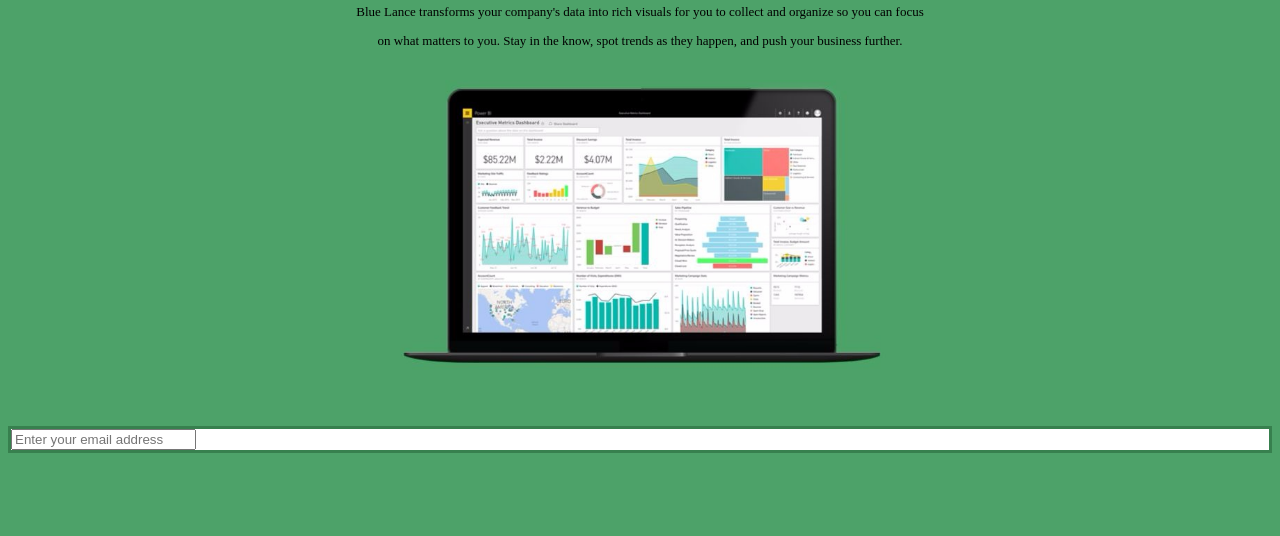
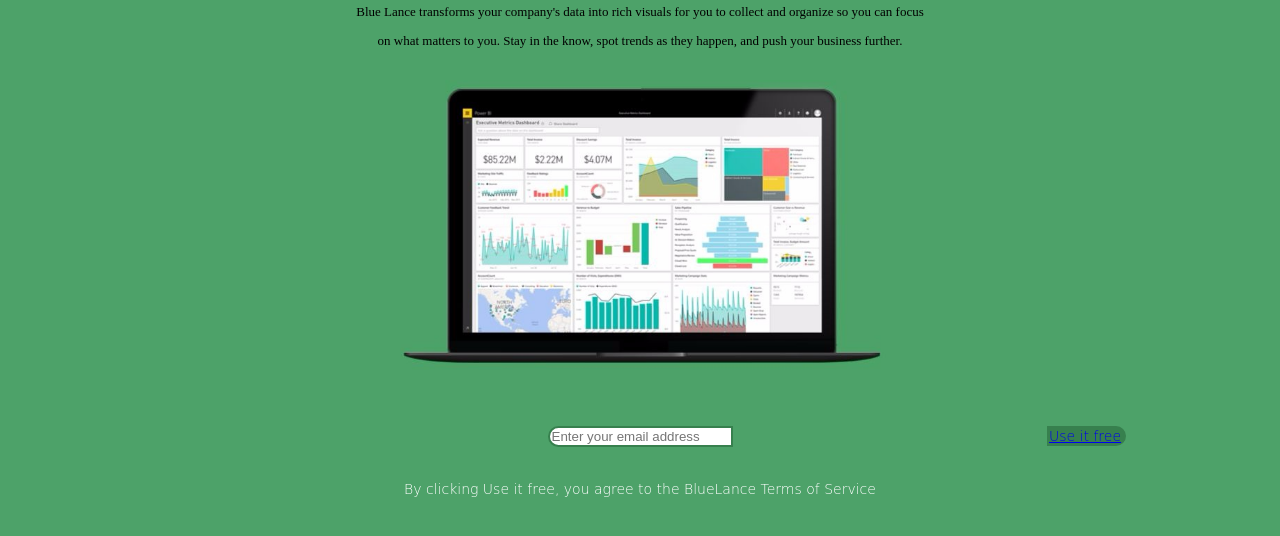
Before and after one commit to Stankiuks/Savarankiskas-5, a plain HTML site: page index.html in a window 1280 px wide. Shown: the part 228-764 px from the top of the page. Drawn offline with Linux system fonts and the light colour scheme.

Commit message:
Email padarytas

```diff
--- a/CSS/style.css
+++ b/CSS/style.css
@@ -48,8 +48,34 @@
     margin: auto;
     max-width: 500px;
 }
-.newsletter{
-    background-color: #FFFFFF;
+input[type=email]{
     border-style: solid;
+    border-width: 2px;
     border-color: #37804E;
+    display: block;
+    margin: auto;
+    border-radius: 20px;
+    border-top-right-radius: 0px;
+    border-bottom-right-radius: 0px;
 }
+.email_button{
+    border-style: solid;
+    border-width: 2px;
+    border-color: #37804E;
+    background-color:#37804E;
+    font-family: "DejaVu Sans Light";
+    font-size: 14px;
+    border-radius: 20px;
+    position: relative;
+    width: 75px;
+    border-top-left-radius: 0px;
+    border-bottom-left-radius: 0px;
+    left: 1039px;
+    bottom: 21px;
+    }
+.agreement{
+    font-family: "DejaVu Sans Light";
+    font-size: 14px;
+    color: white;
+    text-align: center;
+}
--- a/index.html
+++ b/index.html
@@ -35,13 +35,17 @@
     </div>
 <br>
 <br>
-        <div class="newsletter">
+        <div>
         <form>
             <input type="email" placeholder="Enter your email address">
         </form>
         </div>
-        <br>
-        <br>
+        <div class="email_button">
+            <a href="#">Use it free</a>
+        </div>
+        <div class="agreement">
+            <p>By clicking Use it free, you agree to the BlueLance Terms of Service</p>
+        </div>
     </div>
    </body>
 </html>
```
